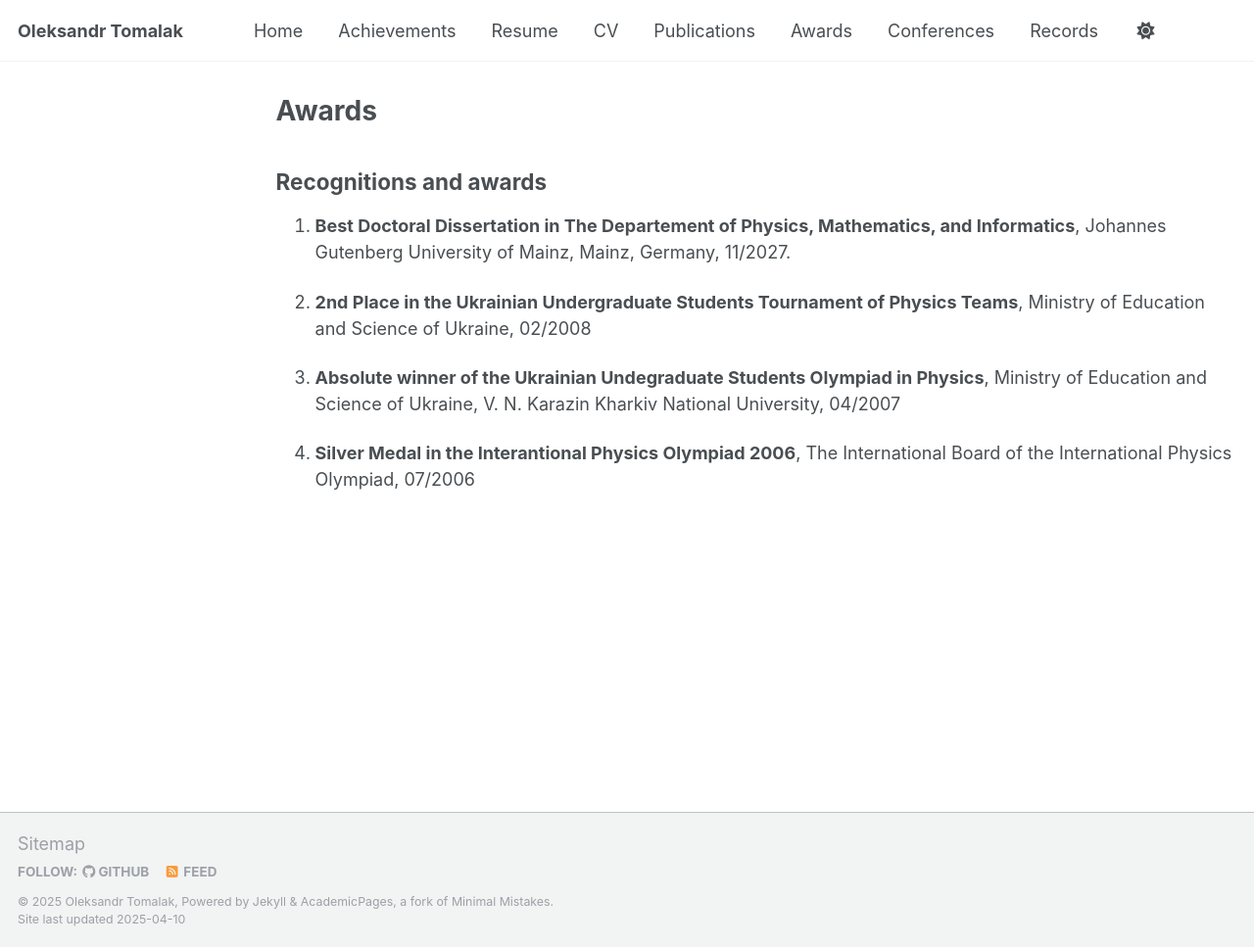
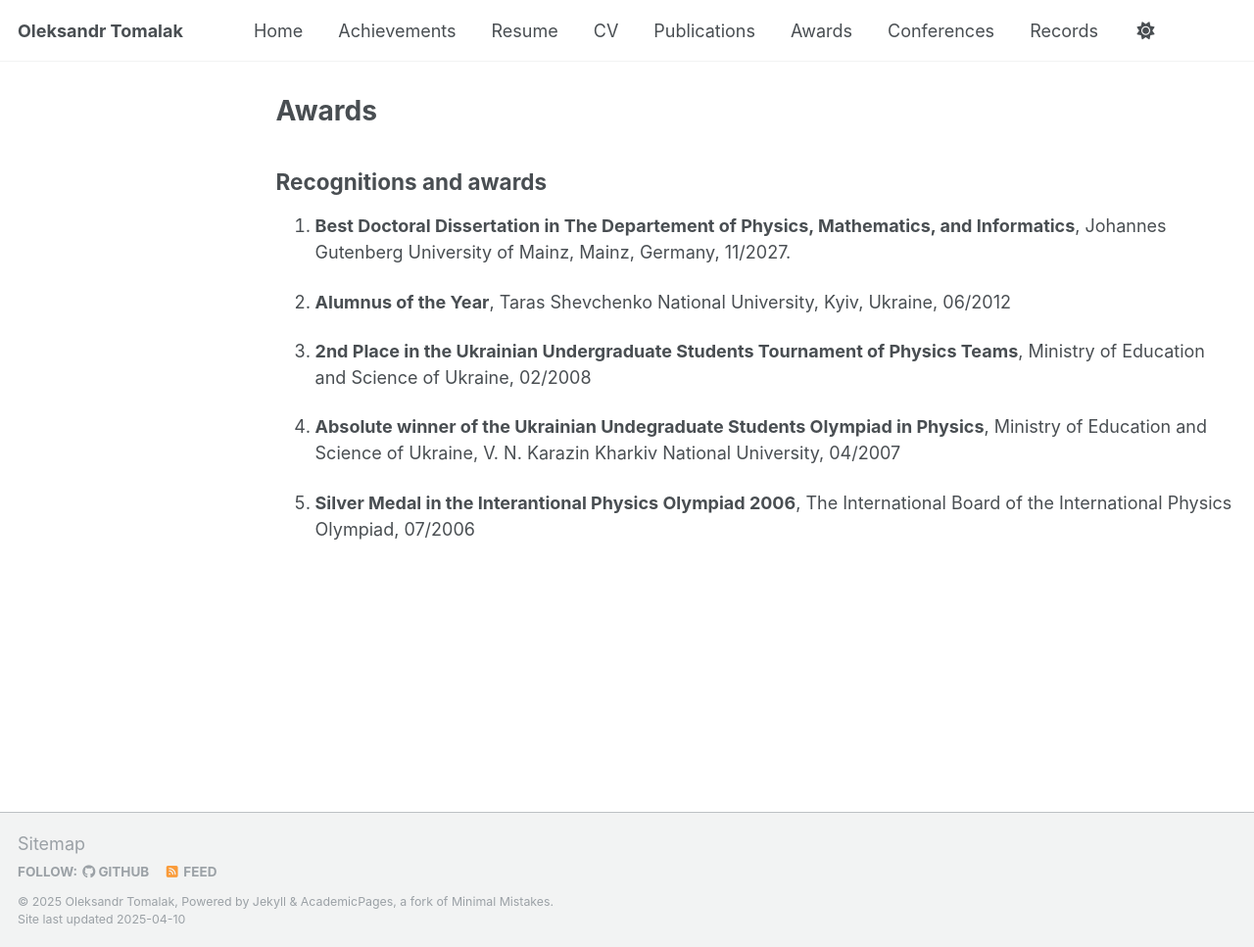
Before and after one commit to tomalak7/tomalak7.github.io, a Jekyll site: the page built from _pages/awards.md, in a window 1280 px wide and 967 px high. Shown: the whole window at 98% size. Built offline with Jekyll 4.4.1, drawn with Linux system fonts in a browser that asks for light colours.

Commit message:
Update awards.md

```diff
--- a/_pages/awards.md
+++ b/_pages/awards.md
@@ -9,8 +9,10 @@ author_profile: false
 
 1. **Best Doctoral Dissertation in The Departement of Physics, Mathematics, and Informatics**, Johannes Gutenberg University of Mainz, Mainz, Germany, 11/2027.
 
-2. **2nd Place in the Ukrainian Undergraduate Students Tournament of Physics Teams**, Ministry of Education and Science of Ukraine, 02/2008
+2. **Alumnus of the Year**, Taras Shevchenko National University, Kyiv, Ukraine, 06/2012
 
-3. **Absolute winner of the Ukrainian Undegraduate Students Olympiad in Physics**, Ministry of Education and Science of Ukraine, V. N. Karazin Kharkiv National University, 04/2007
+3. **2nd Place in the Ukrainian Undergraduate Students Tournament of Physics Teams**, Ministry of Education and Science of Ukraine, 02/2008
 
-4. **Silver Medal in the Interantional Physics Olympiad 2006**, The International Board of the International Physics Olympiad, 07/2006
+4. **Absolute winner of the Ukrainian Undegraduate Students Olympiad in Physics**, Ministry of Education and Science of Ukraine, V. N. Karazin Kharkiv National University, 04/2007
+
+5. **Silver Medal in the Interantional Physics Olympiad 2006**, The International Board of the International Physics Olympiad, 07/2006
```
